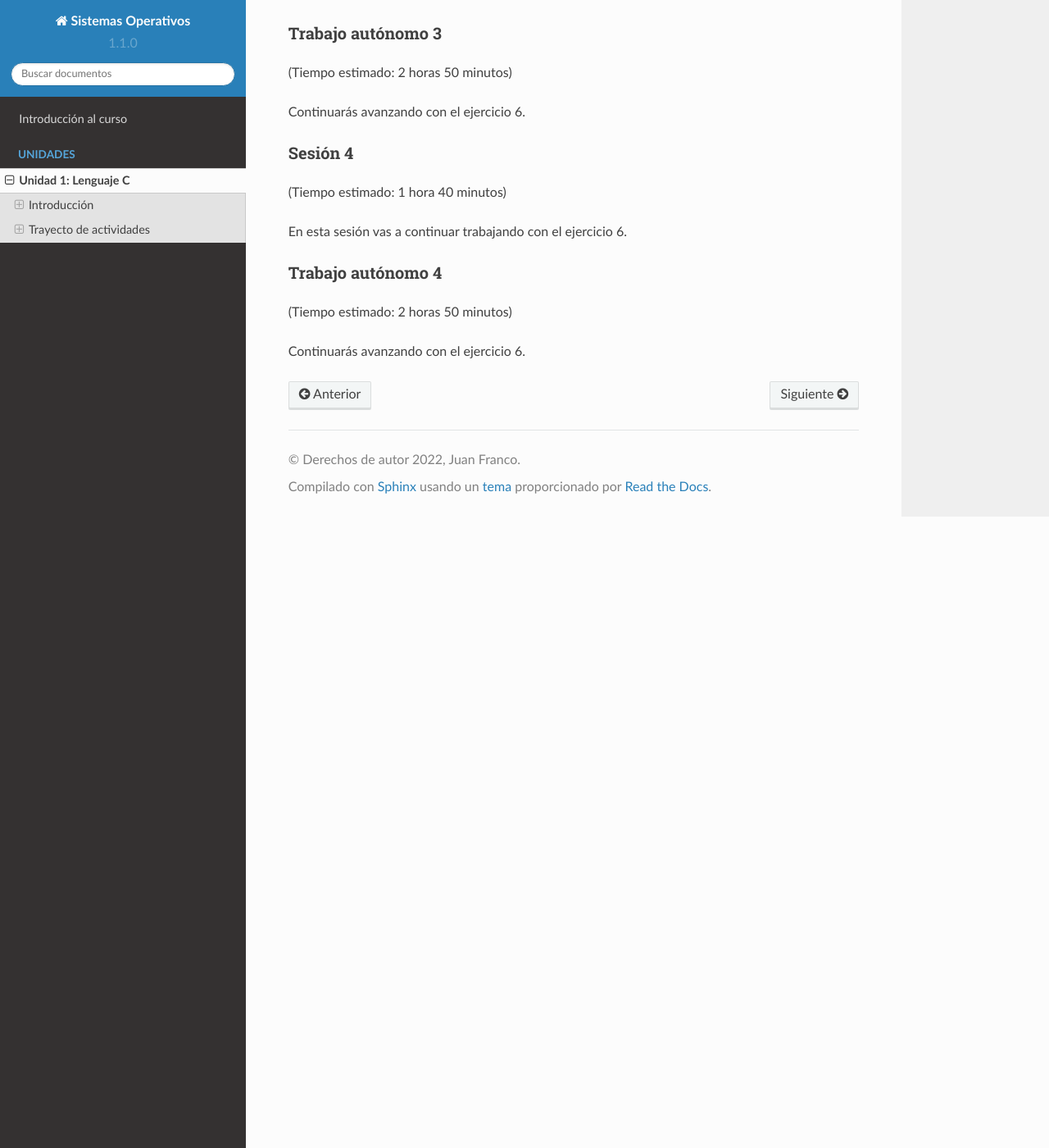
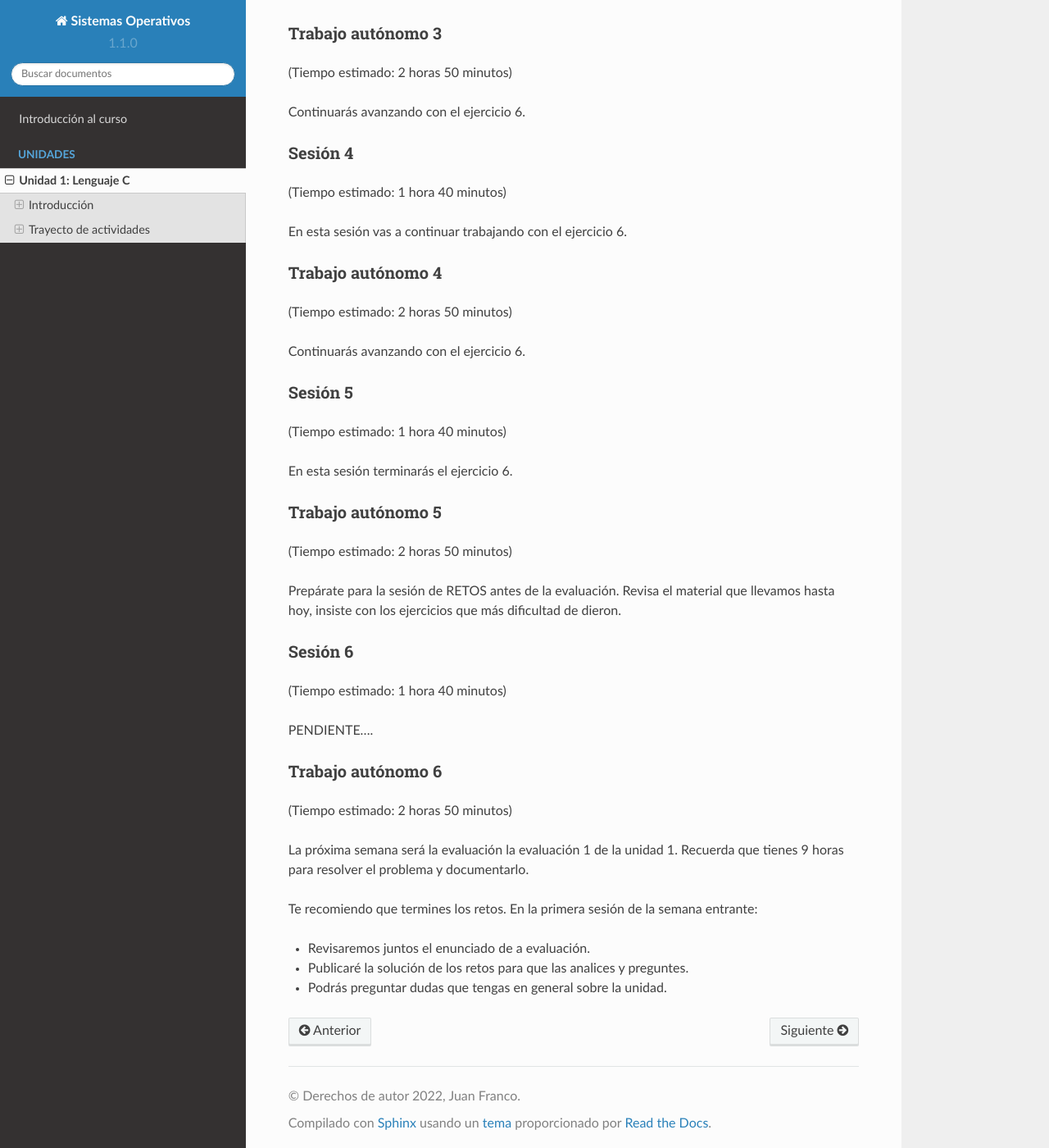
Before and after one commit to juanferfranco/sistemasoperativos, a Sphinx documentation site: the page built from docs/_unidad1/unidad1.rst, in a window 1280 px wide and 1400 px high, scrolled down 3766 px. Shown: the whole window at 82% size. Built offline with Sphinx 7.4.7 and the Read the Docs theme 2.0.0, drawn with Linux system fonts in a browser that asks for light colours; some of the changed lines change nothing that is shown.

Commit message:
add sesiones 5 and 6

```diff
--- a/docs/_unidad1/unidad1.rst
+++ b/docs/_unidad1/unidad1.rst
@@ -159,22 +159,181 @@
 
 Continuarás avanzando con el ejercicio 6.
 
+Sesión 5
+*************
+(Tiempo estimado: 1 hora 40 minutos)
+
+En esta sesión terminarás el ejercicio 6.
+
+Trabajo autónomo 5
+*********************
+(Tiempo estimado: 2 horas 50 minutos)
+
+Prepárate para la sesión de RETOS antes de la evaluación. Revisa
+el material que llevamos hasta hoy, insiste con los ejercicios
+que más dificultad de dieron.
+
+Sesión 6
+*************
+(Tiempo estimado: 1 hora 40 minutos)
+
+PENDIENTE....
+
 ..
-  Ejercicio 4: línea de comandos
-  ^^^^^^^^^^^^^^^^^^^^^^^^^^^^^^^^^^^^^^^^^^^^^^^^^^^^^^
+  Realiza un fork de `este <https://github.com/juanferfranco/evaluacionUnidad1-2021-20>`__ repositorio en
+  tu cuenta y realiza un clon para trabajar en un tu equipo local.
 
-  Ahora te propongo que te familiarices un poco más con la terminal o línea de comandos
-  de tu sistema operativo.
+  Debes hacer al menos un commit por feature implementada y probada.
 
-  Para ello te propongo realizar la siguiente
-  `guía <https://drive.google.com/open?id=11tTtbCuVjYcBBYPrULbCeb0PABJLyhGEtzRGKMRG5u0>`__.
+  Crea un programa que lea información de un archivo de entrada
+  la procese y luego la almacene en un archivo de salida. El programa se debe ejecutar
+  en la línea de comandos así:
 
-  Ten presente que en los comentarios de la guía podrás consultar la solución a las preguntas;
-  sin embargo, trata de pensar primero en la respuesta y luego compara con la explicación.
+  .. code-block:: bash
+
+      $ ./main pathInFileName pathOutFileName
+
+  * ``main`` es el nombre del archivo ejecutable.
+  * pathInFileName y pathOutFileName son dos cadenas con el path absoluto o relativo a los archivos
+    de entrada y de salida respectivamente.
+
+  Para entender cómo leer el path de los archivos de entrada y de salida vas a analizar el
+  siguiente programa:
+
+  .. code-block:: c
+
+    #include <stdio.h>
+    #include <stdlib.h>
+
+    int main(int argc, char *argv[]){
+
+        for(int i = 0; i < argc; i++){
+            printf("argv[%d]: %s\n",i,argv[i]);
+        }
+        return EXIT_SUCCESS;
+    }
+
+  Ahora ejecuta el programa así:
+
+  .. code-block:: bash
+
+      $ ./main
+
+  y así:
+
+  .. code-block:: bash
+
+      $ ./main arg1 arg2 arg3
+
+  Implementa las siguientes características:
 
 
+  * feature1: lee la primer línea del archivo de entrada y la escribe en la primer línea del archivo
+    de salida.
+  * feature2: lee la segunda línea del archivo de entrada, invierte su orden y la escribe en la segunda
+    línea del archivo de salida.
+  * feature3: lee el arreglo de enteros de la tercera línea del archivo de entrada, calcula la suma y
+    almacena el resultado en la tercera línea del archivo de salida.
+  * feature4: lee el arreglo de enteros de la cuarta línea del archivo de entrada así como la operación
+    especificada luego del arreglo, separada por un espacio.
+  * feature5: recibe la dirección del arreglo y de la operación leída en la feature anterior
+    realiza la operación y guarda el resultado en la cuarta línea del archivo de salida.
+    La operación puede ser avg, max, min correspondientes al promedio,
+    máximo o mínimo. TODOS los resultados deben ser ENTEROS, NO en punto flotante.
+  * feature6: lee la quinta línea del archivo de entrada y con esta información debes configurar los valores
+    de la siguiente estructura de datos cuya dirección se pasará a la función.
 
-  Ejercicio 6: herramientas
+    .. code-block:: c
+
+        struct Obj_t{
+          char *nombre;
+          int cedula;
+        };
+
+  * feature7: recibe la dirección en memoria de la estructura anterior y la guarda en la quinta línea del
+    archivo de salida primero la cédula, seguido por una coma y finalizando con el nombre.
+  * feature8: lee la sexta línea del archivo de entrada que contiene un número entero positivo que especifica
+    la cantidad de cursos que un estudiante cursó en un semestre. Luego solicita al usuario ingresar el nombre
+    del curso, los créditos y la nota así:
+
+    .. code-block:: bash
+
+      ingresa el curso 1: curso,créditos,nota
+      ingresa el curso 2: curso,créditos,nota
+      .
+      .
+      .
+      ingresa el curso n: curso, créditos,nota
+
+    La función debe devolver la dirección en memoria de una arreglo de estructuras de datos con la información
+    de cada curso y la el tamaño del arreglo.
+
+  * feature9: finalmente, calcula el `promedio ponderado <https://en.wikipedia.org/wiki/Weighted_arithmetic_mean>`__
+    del semestre. Pregunta al usuario si desea almacenar la información la información en el archivo de salida así:
+
+    .. code-block:: bash
+
+      deseas almacenar la información (s) o (n):
+
+    Si el usuario contesta n, debes guardar en la línea 6 del archivo de salida el promedio ponderado. Si el usuario
+    contesta y, debes guardar, desde la línea 6 del archivo de salida, la información ingresada así:
+
+    .. code-block:: bash
+
+        curso,créditos,nota
+        curso,créditos,nota
+        .
+        .
+        .
+        curso,créditos,nota
+        promedio ponderado: valor_calculado
+
+  Entregables
+  ##############
+
+  Sube a `este <https://www.dropbox.com/request/00FNXAYWLqVG5dkCQoRr>`__
+  enlace un archivo pdf nombrado con los nueve dígitos que componen tu ID.
+  Por ejemplo: 000008716.pdf. El archivo debe tener lo siguiente:
+
+  * Tu nombre completo.
+  * Evaluación de la unidad 1 y la fecha en la cual vas subir el archivo.
+  * Sección 1: la dirección https de tu repositorio en GitHub para poder clonar el proyecto. La URL
+    debe comenzar con ``https`` y terminar con ``.git``.
+  * Sección 2: el enlace a un video que muestre todas las features solicitadas funcionando.
+
+  Criterios de evaluación
+  ##########################
+
+  Cada feature completa y con TODOS los requisitos solicitados te da los puntos que se muestran. Ten presenta
+  que no se darán puntos intermedios por una feature incompleta o que no cumpla todos los requisitos.
+
+  * feature1: 0.5
+  * feature2: 0.5
+  * feature3: 0.5
+  * feature4: 0.5
+  * feature5: 0.5
+  * feature6: 0.5
+  * feature7: 0.5
+  * feature8: 0.5
+  * feature9: 0.5
+  * Liberar correctamente TODA la memoria reservada y cerrar todos los archivos abiertos: 0.5
+
+Trabajo autónomo 6
+*********************
+(Tiempo estimado: 2 horas 50 minutos)
+
+La próxima semana será la evaluación la evaluación 1 de la unidad 1.
+Recuerda que tienes 9 horas para resolver el problema y documentarlo.
+
+Te recomiendo que termines los retos. En la primera sesión de la semana
+entrante:
+
+* Revisaremos juntos el enunciado de a evaluación.
+* Publicaré la solución de los retos para que las analices y preguntes.
+* Podrás preguntar dudas que tengas en general sobre la unidad.
+
+..
+  Ejercicio X: herramientas
   ^^^^^^^^^^^^^^^^^^^^^^^^^^
 
   En este ejercicio comprenderás en detalle los pasos necesarios para transformar un programa en C a
```
